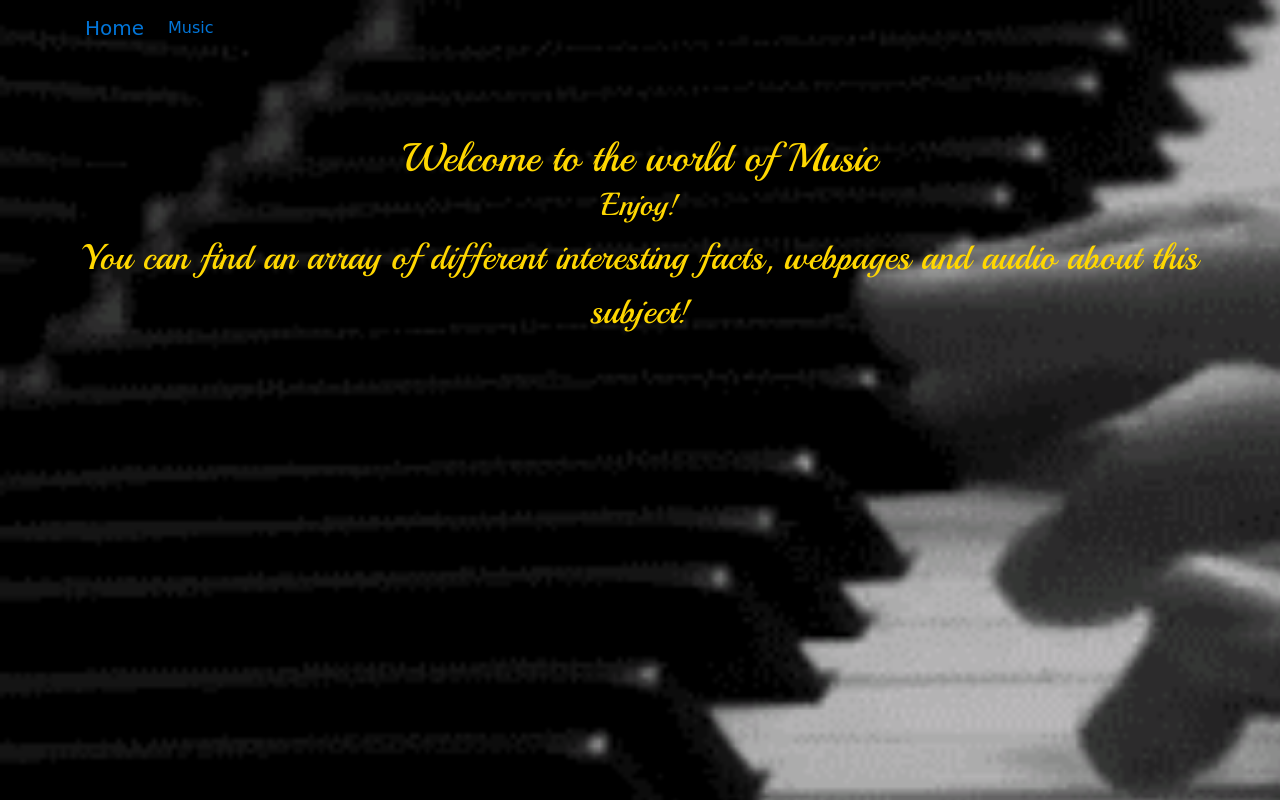
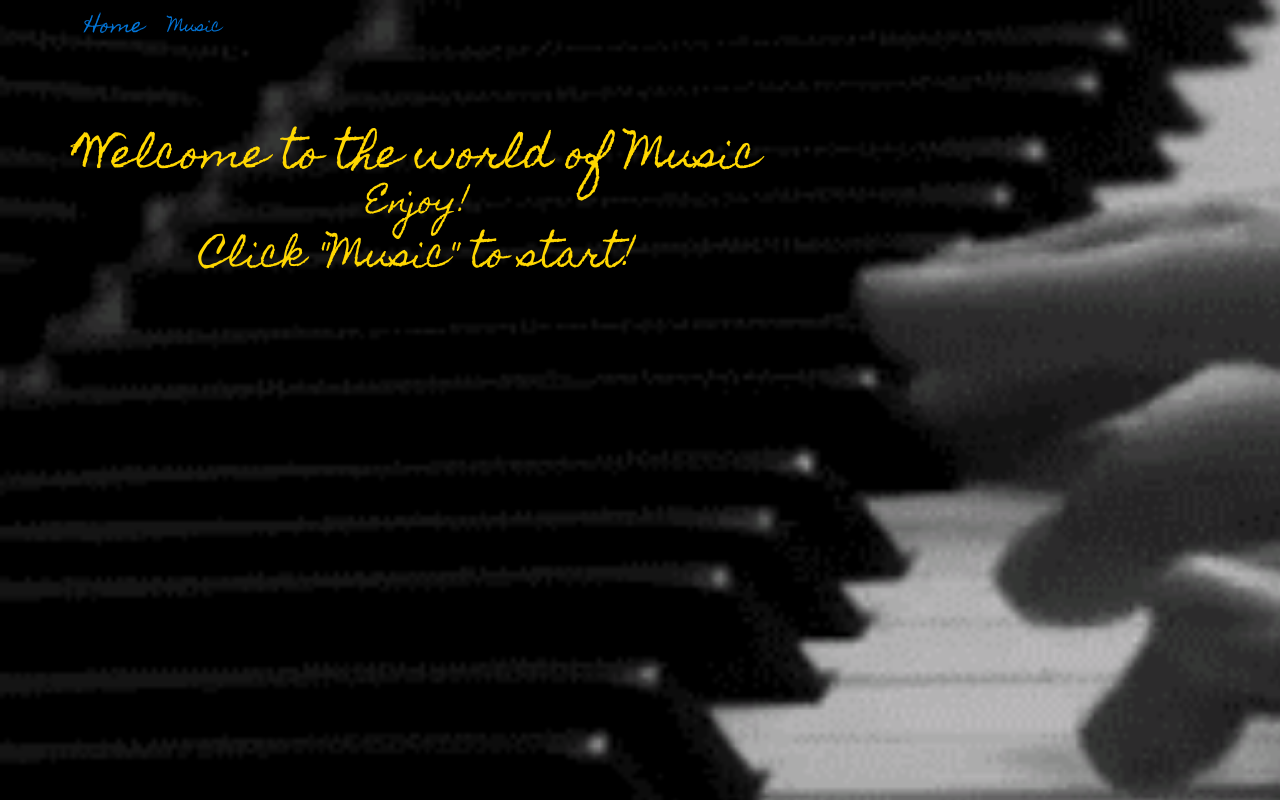
Before and after one commit to aishc176/aishc176.github.io, a plain HTML site: page index.html in a window 1280 px wide. Shown: the top 800 px of the page. Drawn offline with nearby package versions, Linux system fonts and the light colour scheme.

Commit message:
Changed font of the homepage

```diff
--- a/css/style.css
+++ b/css/style.css
@@ -1,5 +1,5 @@
 body {
-	font-family:'Satisfy', cursive;
+	font-family: 'Homemade Apple', cursive;
     background-image: url("../img/piano-playing-gif.gif");
     background-size: cover;
 }
@@ -27,7 +27,7 @@
 }
 
  .jumbotron {
-font-family: 'Playball', cursive;
+font-family: 'Homemade Apple', cursive;
 color: gold;
 background-color: transparent; !important;
 }
--- a/index.html
+++ b/index.html
@@ -22,9 +22,9 @@
 </body>
 	<div class="jumbotron text-center">
 	<div class="card card-outline-primary mb-2 text-center coverbox">
-	<link href="https://fonts.googleapis.com/css?family=Playball" rel="stylesheet">
+	<link href="https://fonts.googleapis.com/css?family=Homemade+Apple" rel="stylesheet">
       <div class="container">
-        <div class="row">
+        <div class="row"><
           <div class="col-md-19">
             <h1 class="display-5">Welcome to the world of Music</h1>
             <h2 class="display-5">
@@ -35,6 +35,6 @@
 <div class="parallax"></div>
 
 <div style="height:1000px;background-color:transparent;font-size:36px">
-You can find an array of different interesting facts, webpages and audio about this subject!
+Click "Music" to start!
 </div>
 </html>
```
Also changed, not shown: about.html (+0 -1 lines).
